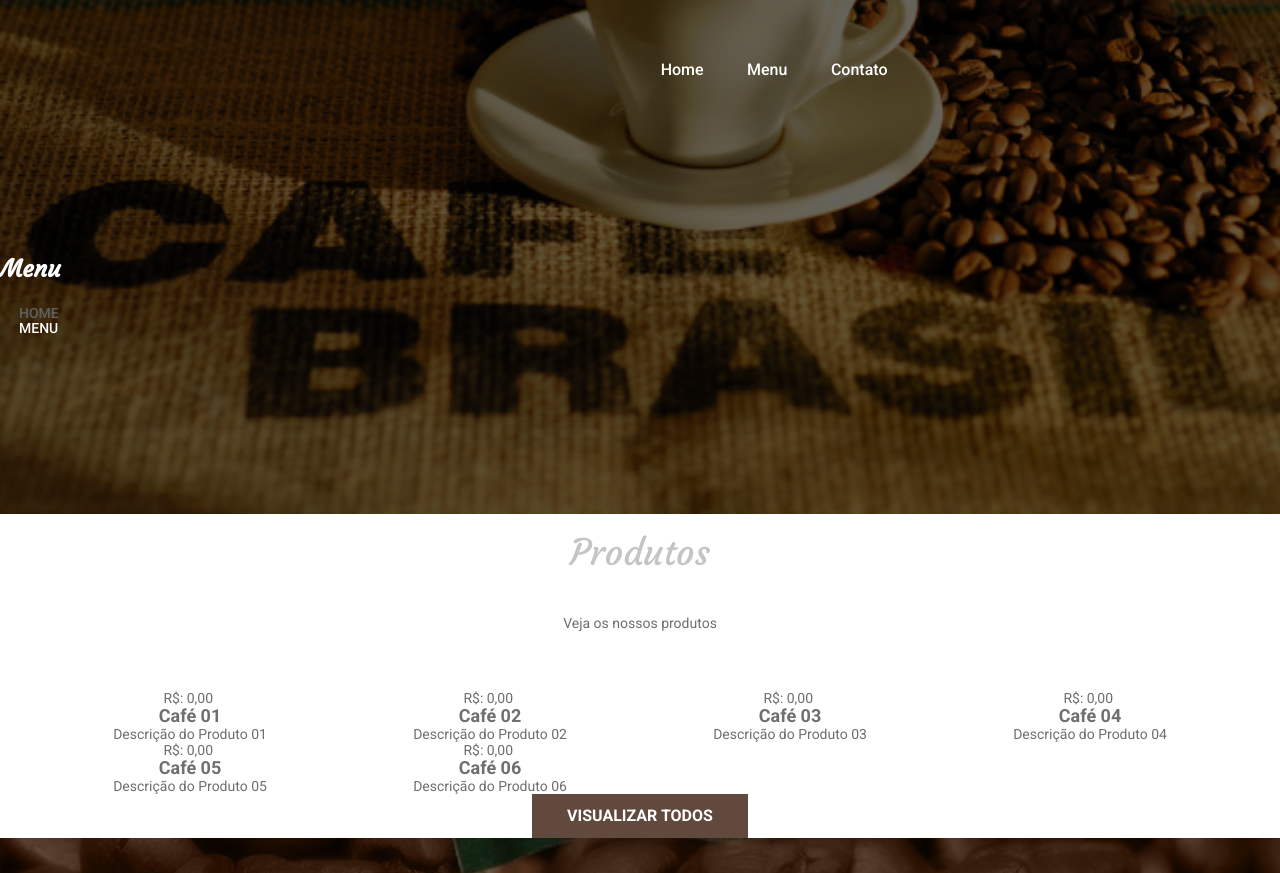
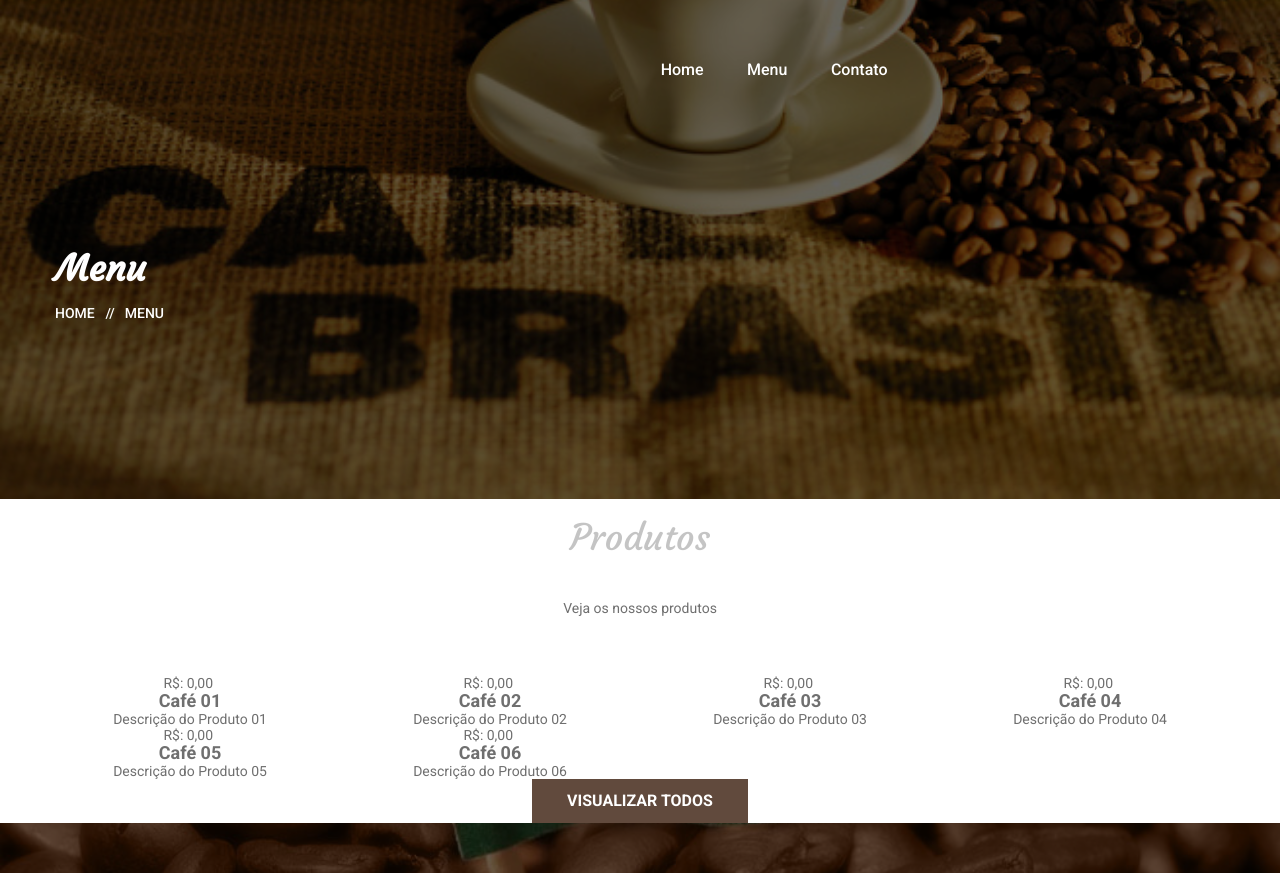
Before and after one commit to Julio-Sabino25/Loja_cafe, a plain HTML site: page menu.html in a window 1280 px wide. Shown: the top 873 px of the page. Drawn offline with nearby package versions, Linux system fonts and the light colour scheme; some icons are missing.

Commit message:
Estilo do Menu Inicial

```diff
--- a/CSS/shortcode/default.css
+++ b/CSS/shortcode/default.css
@@ -750,42 +750,101 @@ textarea{
     color: #ffc107; /* Cor amarela para as estrelas */
     margin: 0 2px;
 }
-.breadcrumb-area{
+/* Breadcrumb Area */
+.breadcrumb-area {
     padding: 256px 0 178px;
+    position: relative;
 }
-.breadcrumb-text{
-    position: relative;
+
+.breadcrumb-area.overlay-2::before {
+    background: rgba(0, 0, 0, 0.6) none repeat scroll 0 0;
+    content: "";
+    height: 100%;
+    left: 0;
+    position: absolute;
+    top: 0;
+    width: 100%;
     z-index: 0;
 }
-.breadcrumb-bar .breadcrumb{
-    background: rgba(0, 0, 0, 0) none repeat scroll 0 0;
-    line-height: 12px;
-    margin: 0;
-    margin-left: 100px;
-    padding: 0;
-    text-align: center;
+
+.breadcrumb-area.bg-4 {
+    background-attachment: scroll;
+    background-clip: initial;
+    background-color: rgba(0, 0, 0, 0);
+    background-origin: initial;
+    background-position: 51% bottom;
+    background-repeat: no-repeat;
+    background-size: cover;
+    position: relative;
 }
-.breadcrumb-text h3{
+
+/* Breadcrumb Text */
+.breadcrumb-text {
+    position: relative;
+    z-index: 1;
+    max-width: 1200px;
+    margin: 0 auto;
+    padding: 0 15px;
+    text-align: left;
+}
+
+.breadcrumb-text h3 {
     color: #fff;
-    font-family:"Courgette",cursive;
+    font-family: "Courgette", cursive;
+    font-size: 36px;
     line-height: 26px;
     margin-bottom: 24px;
     text-transform: capitalize;
-    font-family: 36px;
 }
-.breadcrumb-bar li{
+
+/* Breadcrumb Bar */
+.breadcrumb-bar {
+    display: block;
+    margin: 0;
+}
+
+.breadcrumb-bar .breadcrumb {
+    background: transparent;
+    padding: 0;
+    margin: 0;
+    list-style: none;
+    font-size: 0; /* Remove espaçamento entre itens inline-block */
+}
+
+.breadcrumb-bar .breadcrumb > li {
+    display: inline-block;
     color: #fff;
     font-weight: 500;
     line-height: 15px;
-    margin: 0 19px;
+    text-transform: uppercase;
+    font-size: 14px; /* Restaura tamanho da fonte */
     position: relative;
-    text-transform: uppercase;
+    margin-right: 30px;
 }
-.breadcrumb-bar .breadcrumb > li:first-child::before{
-    color: #ffff;
+
+.breadcrumb-bar .breadcrumb > li:first-child {
+    margin-left: 0;
+}
+
+.breadcrumb-bar .breadcrumb > li:first-child::before {
+    color: #fff;
     content: "//";
     display: inline-block;
     position: absolute;
-    right: -24px;
-    top:0;
+    right: -20px;
+    top: 0;
 }
+
+.breadcrumb-bar .breadcrumb > li + li::before {
+    display: none;
+}
+
+.breadcrumb-bar .breadcrumb a {
+    color: #fff;
+    text-decoration: none;
+    transition: color 0.3s;
+}
+
+.breadcrumb-bar .breadcrumb a:hover {
+    color: #614a3d;
+}
--- a/menu.html
+++ b/menu.html
@@ -4,12 +4,35 @@
     <meta charset="UTF-8">
     <meta name="viewport" content="width=device-width, initial-scale=1.0">
     <title>Projeto - menu</title>
+   <!-- OWL Carousel CSS -->
+    <link rel="stylesheet" href="https://cdnjs.cloudflare.com/ajax/libs/OwlCarousel2/2.3.4/assets/owl.carousel.min.css">
+    <!-- Animate CSS-->
+    <link rel="stylesheet" href="https://cdnjs.cloudflare.com/ajax/libs/animate.css/3.4.0/animate.min.css">
+    <!--font Aweseme-->
+    <!-- Font Awesome Free -->
+    <link rel="stylesheet" href="https://cdnjs.cloudflare.com/ajax/libs/font-awesome/5.15.4/css/all.min.css">
+
+    <!--Icones Google-->
+    <!-- Material Design Icons (Google) -->
+    <!-- Google Material Icons -->
+    <link href="https://fonts.googleapis.com/icon?family=Material+Icons" rel="stylesheet">
+
+    <!-- Material Design Iconic Font -->
+    <link rel="stylesheet" href="https://cdnjs.cloudflare.com/ajax/libs/material-design-iconic-font/2.2.0/css/material-design-iconic-font.min.css">
+
+    <!--Latest compiled and minified CSS -->
+    <!--Bootstrap-->
+    <link rel="stylesheet" href="https://cdn.jsdelivr.net/npm/bootstrap@3.4.1/dist/css/bootstrap.min.css" integrity="sha384-HSMxcRTRxnN+Bdg0JdbxYKrThecOKuH5zCYotlSAcp1+c8xmyTe9GYg1l9a69psu" crossorigin="anonymous">
+     <!--Bootstrap-->
     <!-- Latest compiled and minified CSS -->
     <link rel="stylesheet" href="https://cdn.jsdelivr.net/npm/bootstrap@3.4.1/dist/css/bootstrap.min.css" integrity="sha384-HSMxcRTRxnN+Bdg0JdbxYKrThecOKuH5zCYotlSAcp1+c8xmyTe9GYg1l9a69psu" crossorigin="anonymous">
+
     <!-- custon-->
     <link rel="stylesheet" href="styles.css">
     <link rel="stylesheet" href="./CSS/shortcode/shortcode.css">
 
+    <!-- Modernizr-->
+    <script src="https://cdnjs.cloudflare.com/ajax/libs/modernizr/2.8.3/modernizr.min.js"></script>
 
 </head>
 <body>
@@ -65,7 +88,7 @@
         <div class="breadcrumb-text">
             <h3>Menu</h3>
             <div class="breadcrumb-bar">
-                <ul>
+                <ul class="breadcrumb">
                     <li><a href="#">Home</a></li>
                     <li>Menu</li>
                 </ul>
```
Also changed, not shown: index.html (+3 -2 lines), Img/banner/1.png (deleted), Img/slider/1.JPG, img/banner/1.jpg (added).
